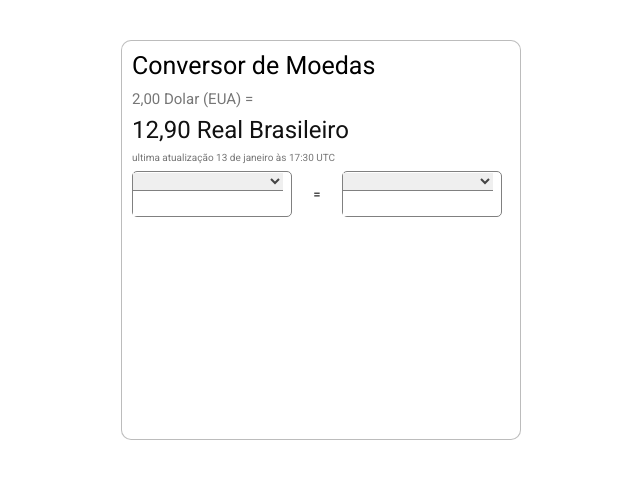
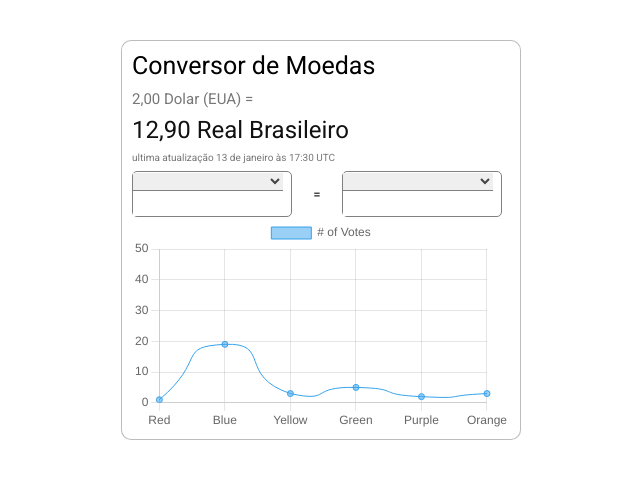
Before and after one commit to ruanpablo-777/conversor-de-moedas, a website: page index.html in a window 1280 px wide. Shown: the whole page, without its empty margins (319-959 px from the left). Drawn offline with nearby package versions, Linux system fonts and the light colour scheme; no server answers.

Commit message:
colocando graficos

```diff
--- a/index.html
+++ b/index.html
@@ -36,8 +36,52 @@
                 <input type="number" name="" id="input-number-2">
             </div>
         </div>
-        <div id="abc"></div>
+        <canvas class="line-chart" width="300px" height="170px"></canvas>
     </div>
+    <script src="https://cdn.jsdelivr.net/npm/chart.js"></script>
+
+    <script>
+        const ctx = document.getElementsByClassName('line-chart');
+
+new Chart(ctx, {
+  type: 'line',
+  data: {
+    labels: ['Red', 'Blue', 'Yellow', 'Green', 'Purple', 'Orange'],
+    datasets: [{
+      label: '# of Votes',
+      data: [1, 19, 3, 5, 2, 3],
+      borderWidth: 1
+    }]
+  },
+  options: {
+    scales: {
+      y: {
+        beginAtZero: true
+      }
+    }
+  },
+  options: {
+    animations: {
+      tension: {
+        duration: 2000,
+        easing: 'erase',
+        from: 0.5,
+        to: 1,
+        loop: true
+      }
+    },
+    scales: {
+      y: { // defining min and max so hiding the dataset does not change scale range
+        min: 0,
+        max: 50
+      }
+    }
+  }
+});
+
+
+    </script>
+
 
 </body>
 <script src="script.js"></script>
--- a/package.json
+++ b/package.json
@@ -2,7 +2,7 @@
   "name": "conversor-de-moedas",
   "version": "1.0.0",
   "main": "script.js",
-  "type": "module",
+  "type": "commonjs",
   "scripts": {
     "test": "echo \"Error: no test specified\" && exit 1",
     "start": "node server.js"
@@ -12,7 +12,9 @@
   "license": "ISC",
   "description": "",
   "dependencies": {
+    "chart.js": "^4.4.7",
+    "cors": "^2.8.5",
     "express": "^4.21.2",
-    "node-fetch": "^2.7.0"
+    "node-fetch": "^3.3.2"
   }
 }
--- a/script.js
+++ b/script.js
@@ -8,7 +8,7 @@ let theLastUpdate = document.getElementById('dateof-update-money')
 
 
 
-const api = fetch("https://v6.exchangerate-api.com/v6/23a3ebe869b290c1ed195f22/latest/EUR/", {
+const api = fetch("https://v6.exchangerate-api.com/v6/23a3ebe869b290c1ed195f22/latest/USD/", {
     method: "GET",
     headers: {
         "Content-Type": "application/json",
@@ -38,7 +38,7 @@ const api = fetch("https://v6.exchangerate-api.com/v6/23a3ebe869b290c1ed195f22/l
         document.addEventListener('click', () => {
             defineSelect1(selectMoney.value, selectMoney2.value)
         })
-    }) .catch(error => console.log(error('Erro', error)))
+    }).catch(error => console.error('Erro', error))
 
 
 
--- a/style.css
+++ b/style.css
@@ -123,3 +123,7 @@ input {
 
 
 }
+
+canvas {
+    z-index: 12;
+}
```
Also changed, not shown: server.js (deleted, +0 -11 lines), 1 other file.
